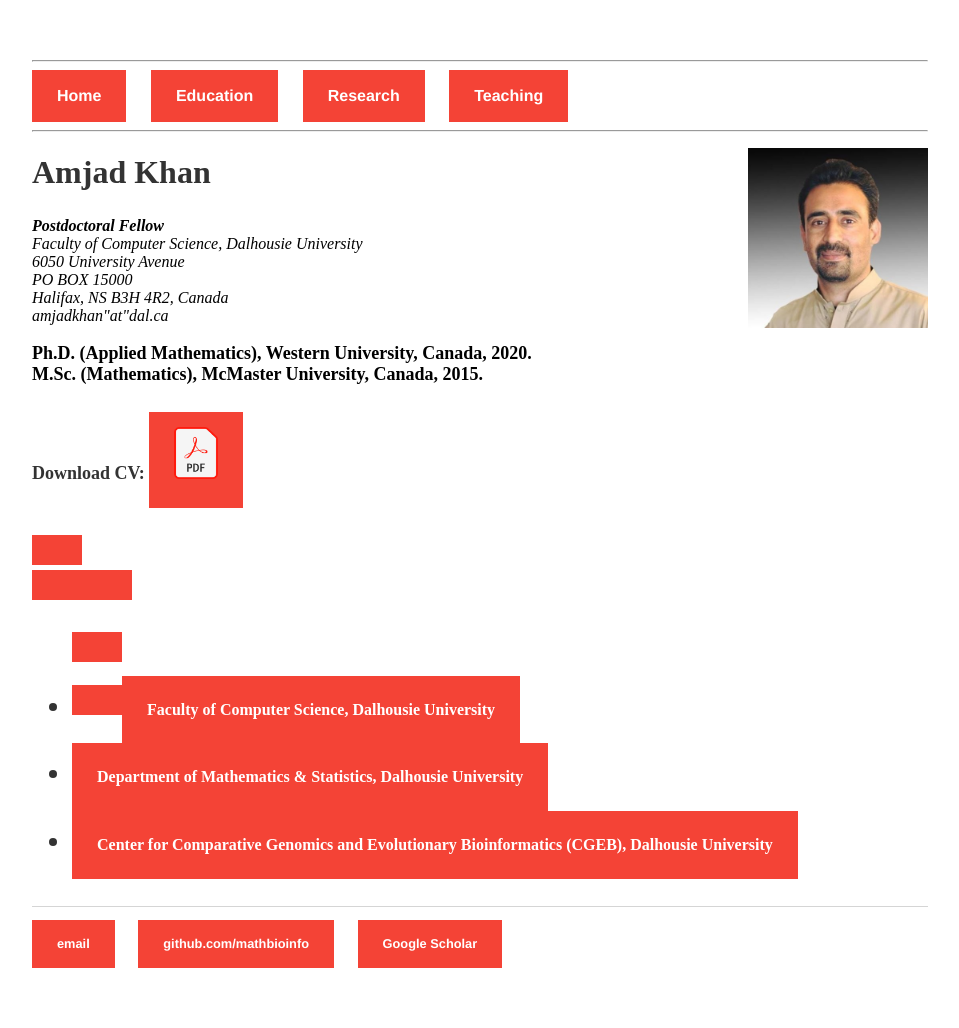
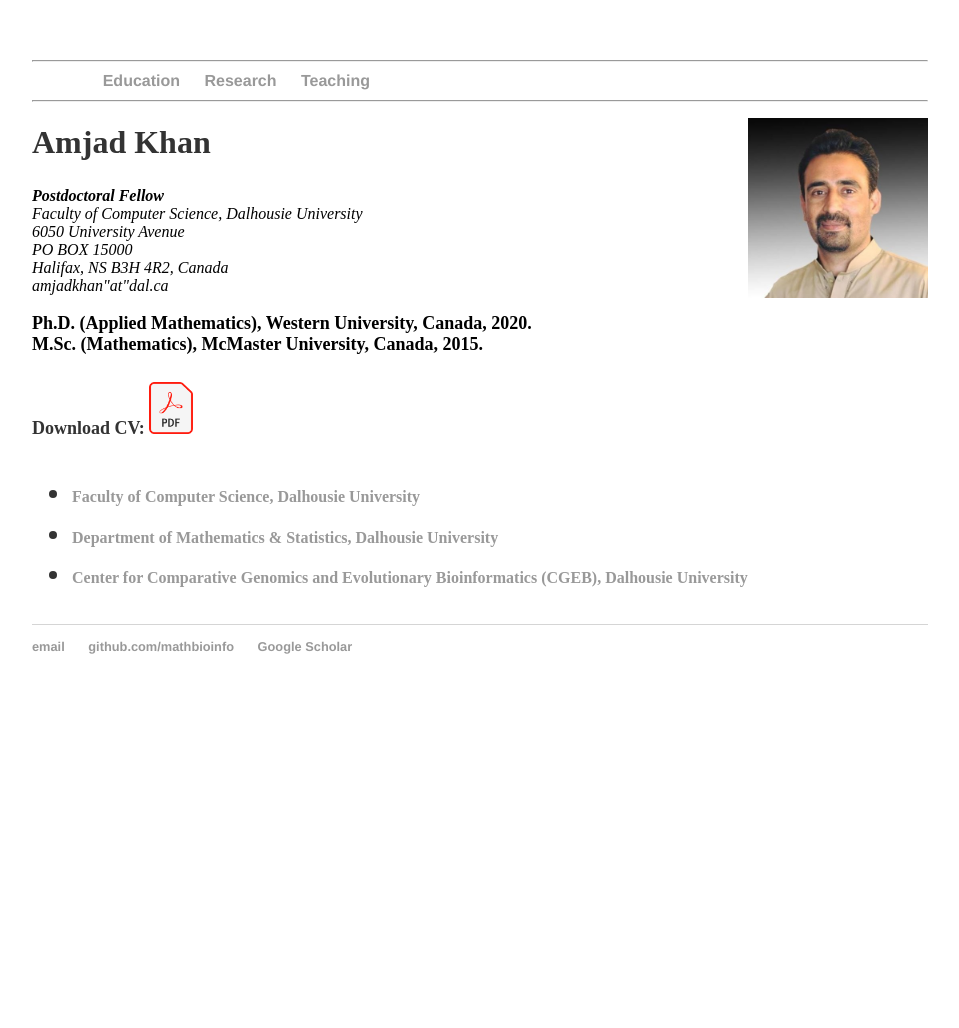
Before and after one commit to MathBioInfo/amjadkhan, a Jekyll site: the page index.html, which Jekyll copies as it is, in a window 1280 px wide. Shown: the whole page, without its empty margins (160-1119 px from the left). Built offline with Jekyll 4.4.1, drawn with Linux system fonts in a browser that asks for light colours; after the commit the page ends 900 px from its top, so only the background shows below that.

Commit message:
Update index.html

```diff
--- a/index.html
+++ b/index.html
@@ -11,23 +11,9 @@
 
 	<body>
                <nav >
-		<style>
-a:link, a:visited {
-  background-color: #f44336;
-  color: white;
-  padding: 15px 25px;
-  text-align: center;
-  text-decoration: none;
-  display: inline-block;
-}
-
-a:hover, a:active {
-  background-color: red;
-}
-</style>
-    		<ul>
+		<ul>
 			<hr >
-        		<li><a href="">Home</a></li>
+        		<li><a href="" style="color: white">HomE</a></li>
 	        	<li ><a href="Education/index.html">Education</a></li>
         		<li ><a href="Research/index.html">Research</a></li>
         		<li ><a href="Teaching/index.html">Teaching</a></li>
```
